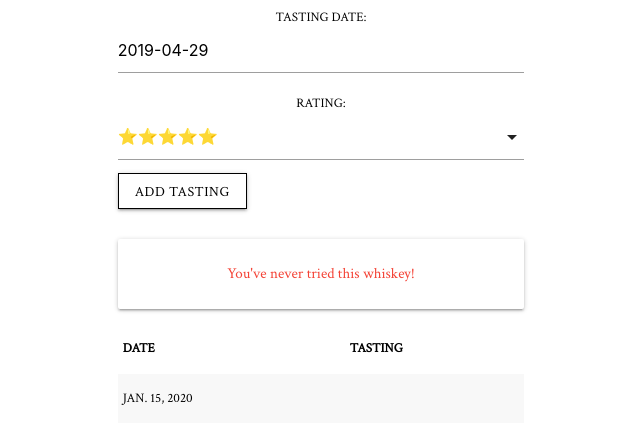
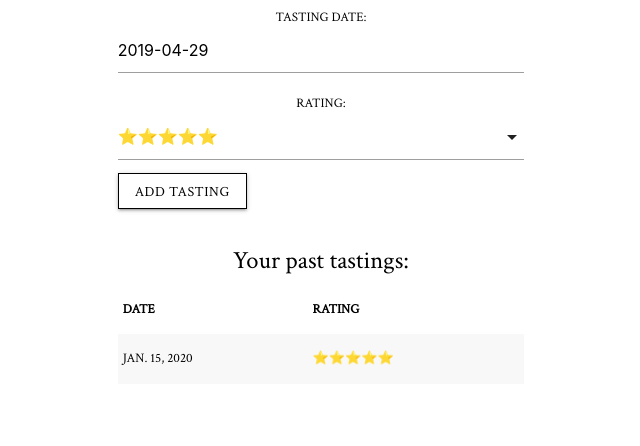
Before and after one commit to annaelizabeth2019/whiskeyhunter, a Django app: page /whiskey/1/ in a window 1280 px wide. Shown: the part 431-877 px from the top of the page, without its empty margins (319-959 px from the left). After the commit the page ends 796 px from the top, so only its background shows below. Run offline with Django 3.2, Linux system fonts and the light colour scheme; tables that the repository leaves empty hold one stand-in row (values such as "Sample post").

Commit message:
Fixes the rating display on details page

```diff
--- a/main_app/templates/whiskey/detail.html
+++ b/main_app/templates/whiskey/detail.html
@@ -23,20 +23,20 @@
           <input type="submit" class="btn" value="Add Tasting">
         </form>
         <br>
-        {% if whiskey.drank %}
-          <div class="card-panel center-align">You drank this!</div>
+        {% if whiskey.tasting_set %}
+          <div class="center-align"><h5>Your past tastings:</h5></div>
         {% else %}
           <div class="card-panel red-text center-align">You've never tried this  whiskey!</div>
         {% endif %}
         <table class="striped">
           <thead>
-            <tr><th>Date</th><th>Tasting</th></tr>
+            <tr><th>Date</th><th>Rating</th></tr>
           </thead>
           <tbody>
             {% for tasting in whiskey.tasting_set.all %}
               <tr>
                 <td>{{tasting.date}}</td>
-                <td>{{tasting.get_tasting_display}}</td>
+                <td>{{tasting.get_rating_display}}</td>
               </tr>
             {% endfor %}
           </tbody>
--- a/main_app/views.py
+++ b/main_app/views.py
@@ -29,6 +29,7 @@ def whiskey_index(request):
 
 def whiskey_detail(request, whiskey_id):
   whiskey = Whiskey.objects.get(id=whiskey_id)
+  print(Whiskey.objects.get(id=whiskey_id))
   tasting_form = TastingForm()
   return render(request, 'whiskey/detail.html', {
     'whiskey': whiskey, 'tasting_form': tasting_form
```
